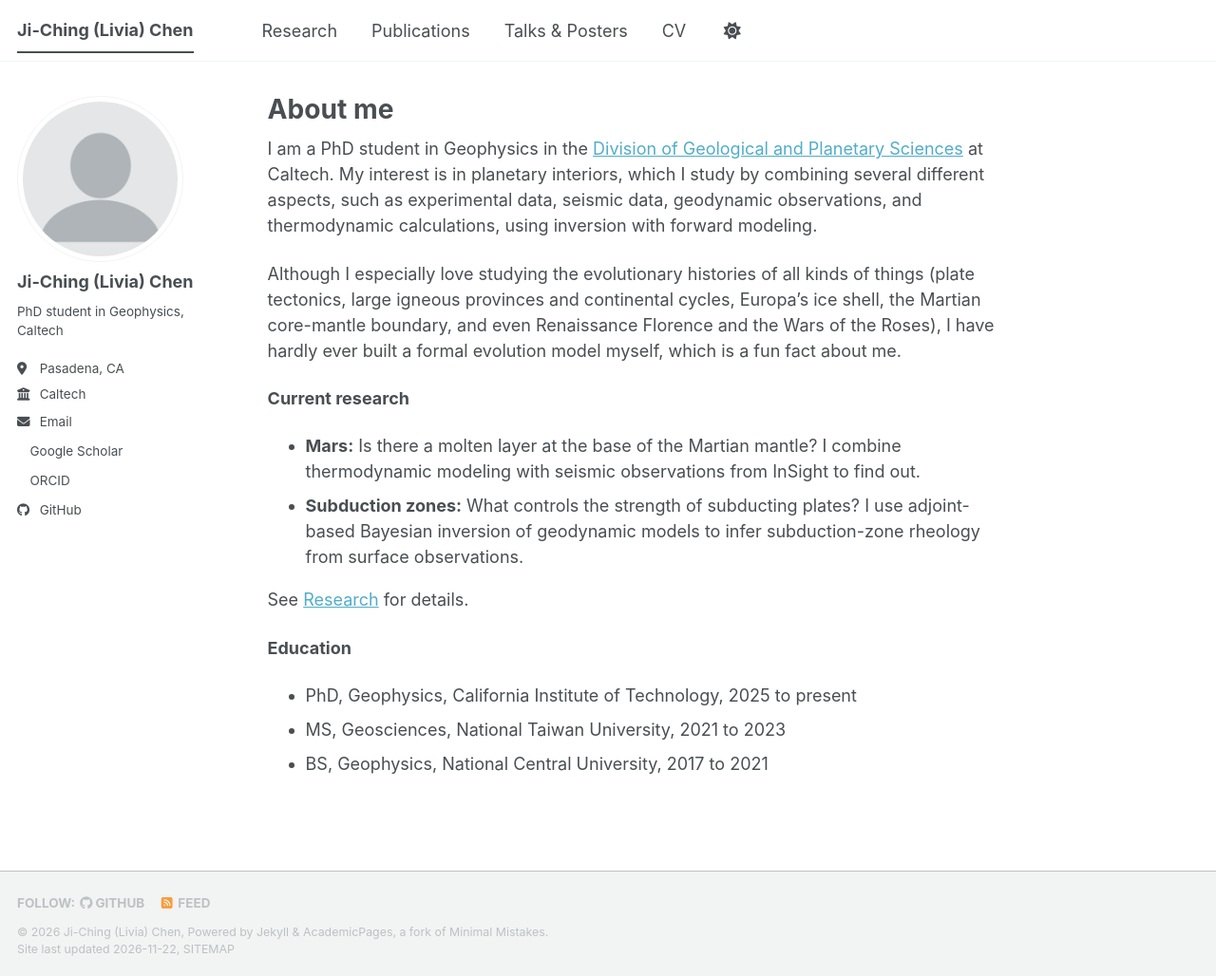
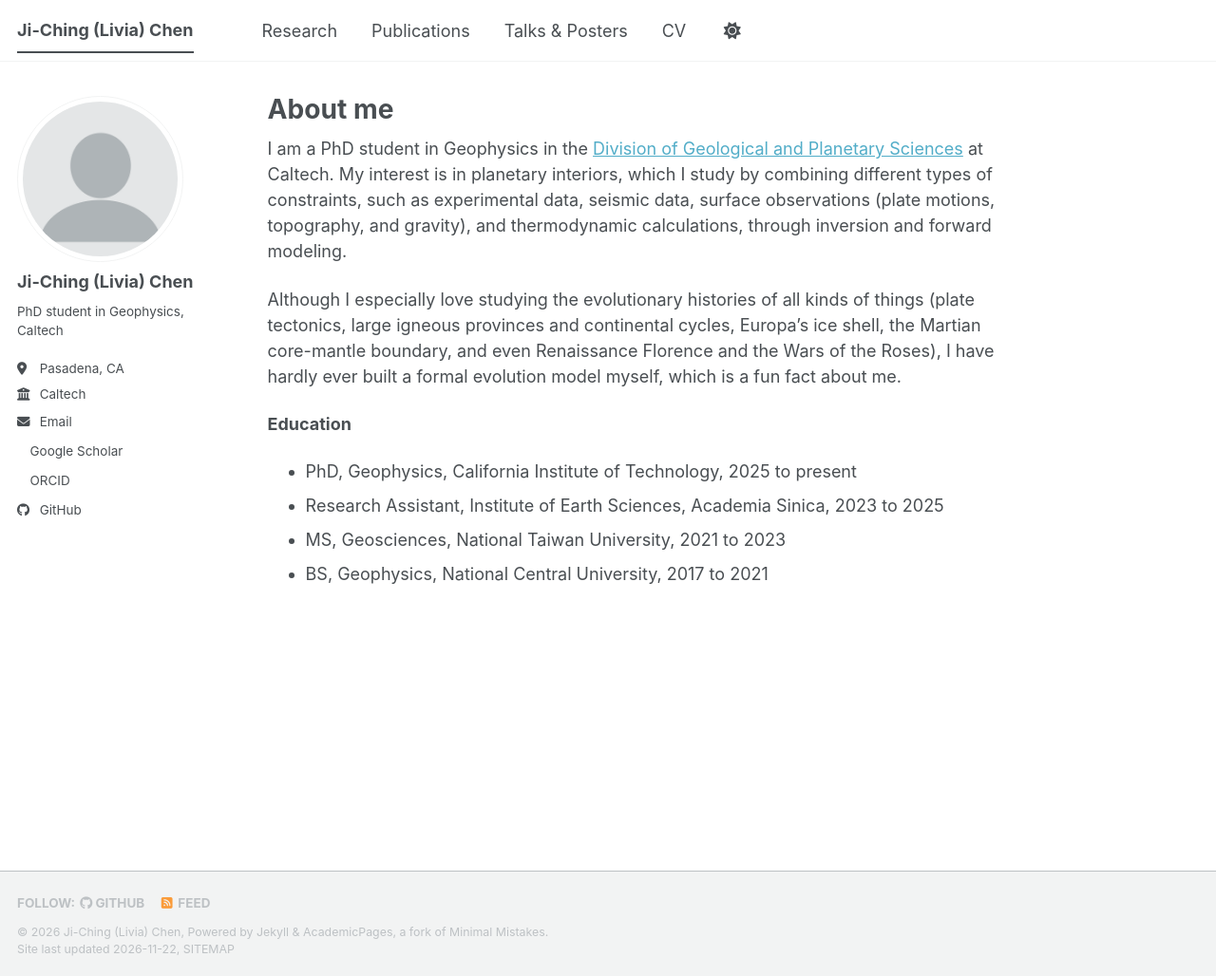
Before and after one commit to chingchenn/chingchenn.github.io, a Jekyll site: the page built from _pages/about.md, in a window 1280 px wide and 1028 px high. Shown: the whole window at 95% size. Built offline with Jekyll 4.4.1, drawn with Linux system fonts in a browser that asks for light colours; a script bundle is joined from its source files by our own code; a style sheet for code colours, icons or effects is not loaded.

Commit message:
Update About page

```diff
--- a/_pages/about.md
+++ b/_pages/about.md
@@ -7,19 +7,13 @@ redirect_from:
   - /about.html
 ---
 
-I am a PhD student in Geophysics in the [Division of Geological and Planetary Sciences](https://www.gps.caltech.edu/) at Caltech. My interest is in planetary interiors, which I study by combining several different aspects, such as experimental data, seismic data, geodynamic observations, and thermodynamic calculations, using inversion with forward modeling.
+I am a PhD student in Geophysics in the [Division of Geological and Planetary Sciences](https://www.gps.caltech.edu/) at Caltech. My interest is in planetary interiors, which I study by combining different types of constraints, such as experimental data, seismic data, surface observations (plate motions, topography, and gravity), and thermodynamic calculations, through inversion and forward modeling.
 
 Although I especially love studying the evolutionary histories of all kinds of things (plate tectonics, large igneous provinces and continental cycles, Europa's ice shell, the Martian core-mantle boundary, and even Renaissance Florence and the Wars of the Roses), I have hardly ever built a formal evolution model myself, which is a fun fact about me.
-
-**Current research**
-
-- **Mars:** Is there a molten layer at the base of the Martian mantle? I combine thermodynamic modeling with seismic observations from InSight to find out.
-- **Subduction zones:** What controls the strength of subducting plates? I use adjoint-based Bayesian inversion of geodynamic models to infer subduction-zone rheology from surface observations.
-
-See [Research](/research/) for details.
 
 **Education**
 
 - PhD, Geophysics, California Institute of Technology, 2025 to present
+- Research Assistant, Institute of Earth Sciences, Academia Sinica, 2023 to 2025
 - MS, Geosciences, National Taiwan University, 2021 to 2023
 - BS, Geophysics, National Central University, 2017 to 2021
```
